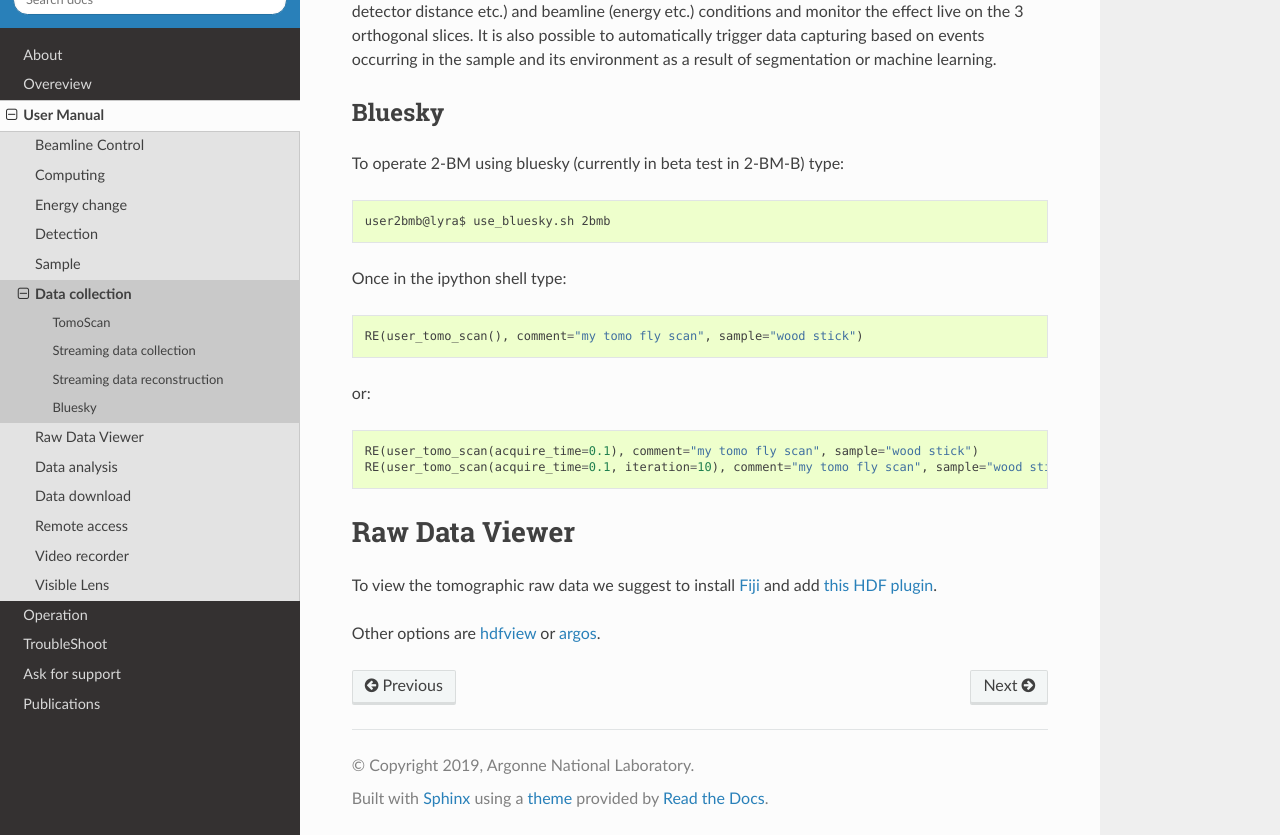
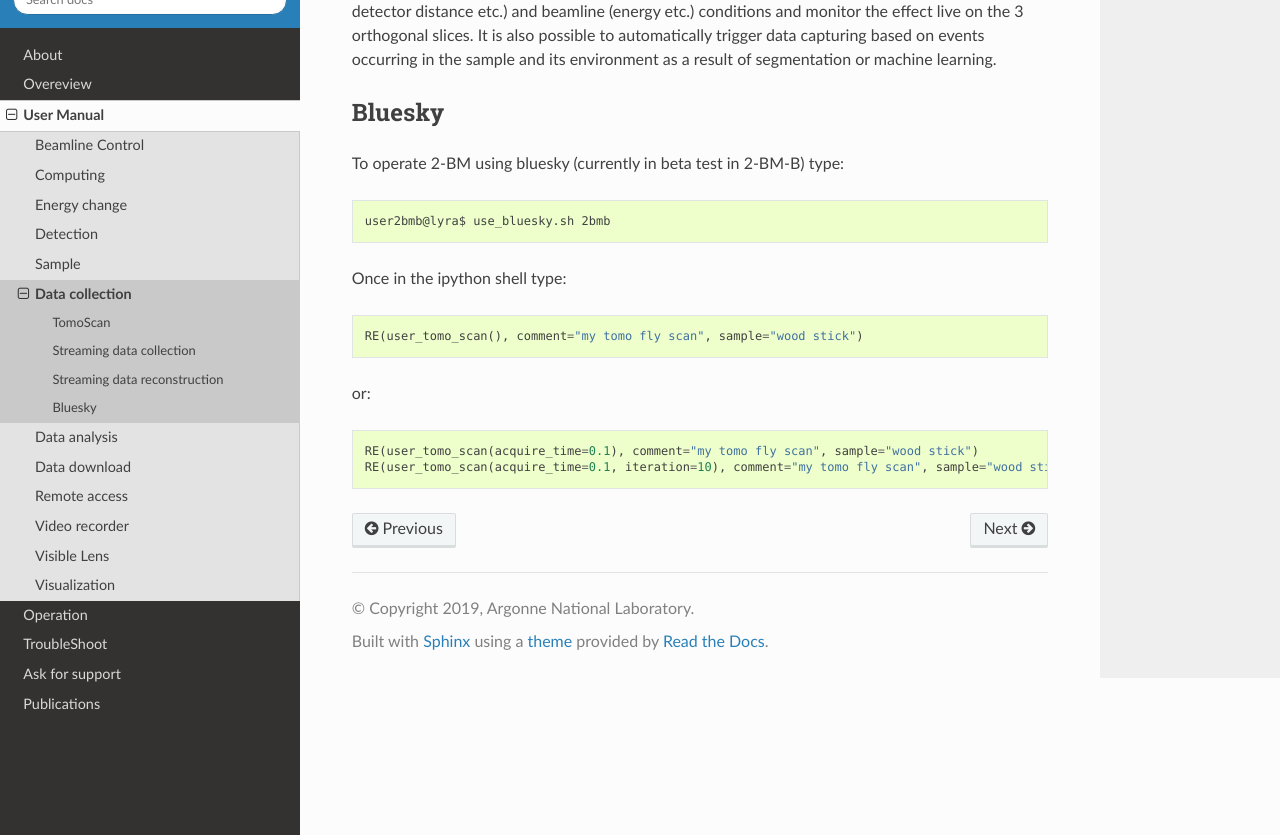
Before and after one commit to xray-imaging/2bm-docs, a Sphinx documentation site: the page built from docs/source/user/item_005.rst, in a window 1280 px wide and 900 px high, scrolled down 4049 px, cut to the strip 65-900 px from the top of the window. Built offline with Sphinx 7.4.7 and the Read the Docs theme 2.0.0, drawn with Linux system fonts in a browser that asks for light colours; the version number could not be read and is left out.

```diff
--- a/docs/source/user/item_005.rst
+++ b/docs/source/user/item_005.rst
@@ -131,12 +131,3 @@ or::
 
     RE(user_tomo_scan(acquire_time=0.1), comment="my tomo fly scan", sample="wood stick")
     RE(user_tomo_scan(acquire_time=0.1, iteration=10), comment="my tomo fly scan", sample="wood stick")
-
-
-Raw Data Viewer
-===============
-
-To view the tomographic raw data we suggest to install `Fiji <https://imagej.net/Fiji>`_ and add `this HDF plugin <https://github.com/paulscherrerinstitute/ch.psi.imagej.hdf5>`_.
-
-Other options are `hdfview <https://support.hdfgroup.org/products/java/hdfview/>`_ or
-`argos <https://github.com/titusjan/argos>`_.
```
Also changed, not shown: docs/source/user/item_014.rst (added, +25 -0 lines).
